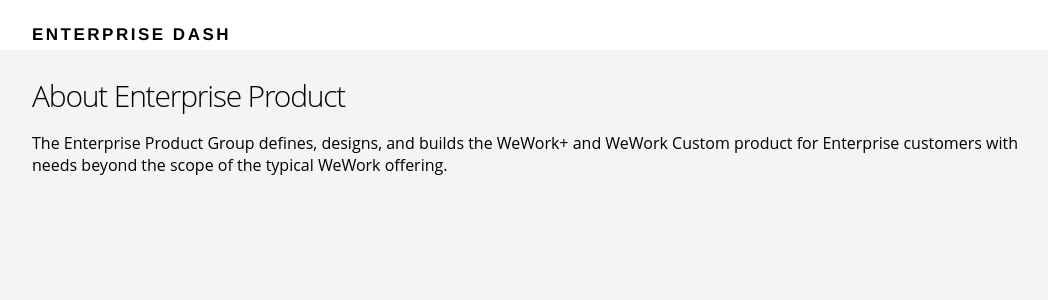
After one commit to RowlandZero/flaskapp, a Flask app: page /about in a window 1280 px wide. The commit adds this page. Shown: the top 300 px of the page, without its empty margins (108-1156 px from the left). Run offline with Flask 2, Linux system fonts and the light colour scheme.

Commit message:
about.html and README updated. routing introduced

```diff
--- a/routes.py
+++ b/routes.py
@@ -7,5 +7,9 @@ app = Flask(__name__)
 def index():
     return render_template("index.html")
 
+@app.route("/about")
+def about():
+    return render_template("about.html")
+
 if __name__ == "__main__":
     app.run(debug=True)
--- /dev/null
+++ b/templates/about.html
@@ -0,0 +1,12 @@
+{%  extends "layout.html" %}
+
+{% block content %}
+    <main class="about-section">
+        <div class="container">
+
+            <h2>About Enterprise Product</h2>
+            <p>The Enterprise Product Group defines, designs, and builds the WeWork+ and WeWork Custom product for Enterprise customers with needs beyond the scope of the typical WeWork offering.</p>
+
+        </div>
+    </main>
+{% endblock %}
--- a/templates/index.html
+++ b/templates/index.html
@@ -7,7 +7,7 @@
             <div class="section-content">
                 <h2>Enterprise Product Bot welcomes you.</h2>
                 <a href="#" class="btn-primary">Sign ups</a>
-                <a href="#" class="btn-secondary">Learn more</a>
+                <a href="{{ url_for("about")}}" class="btn-secondary">Learn more</a>
             </div>
 
             <div class="section-device">
```
Also changed, not shown: README.md.
